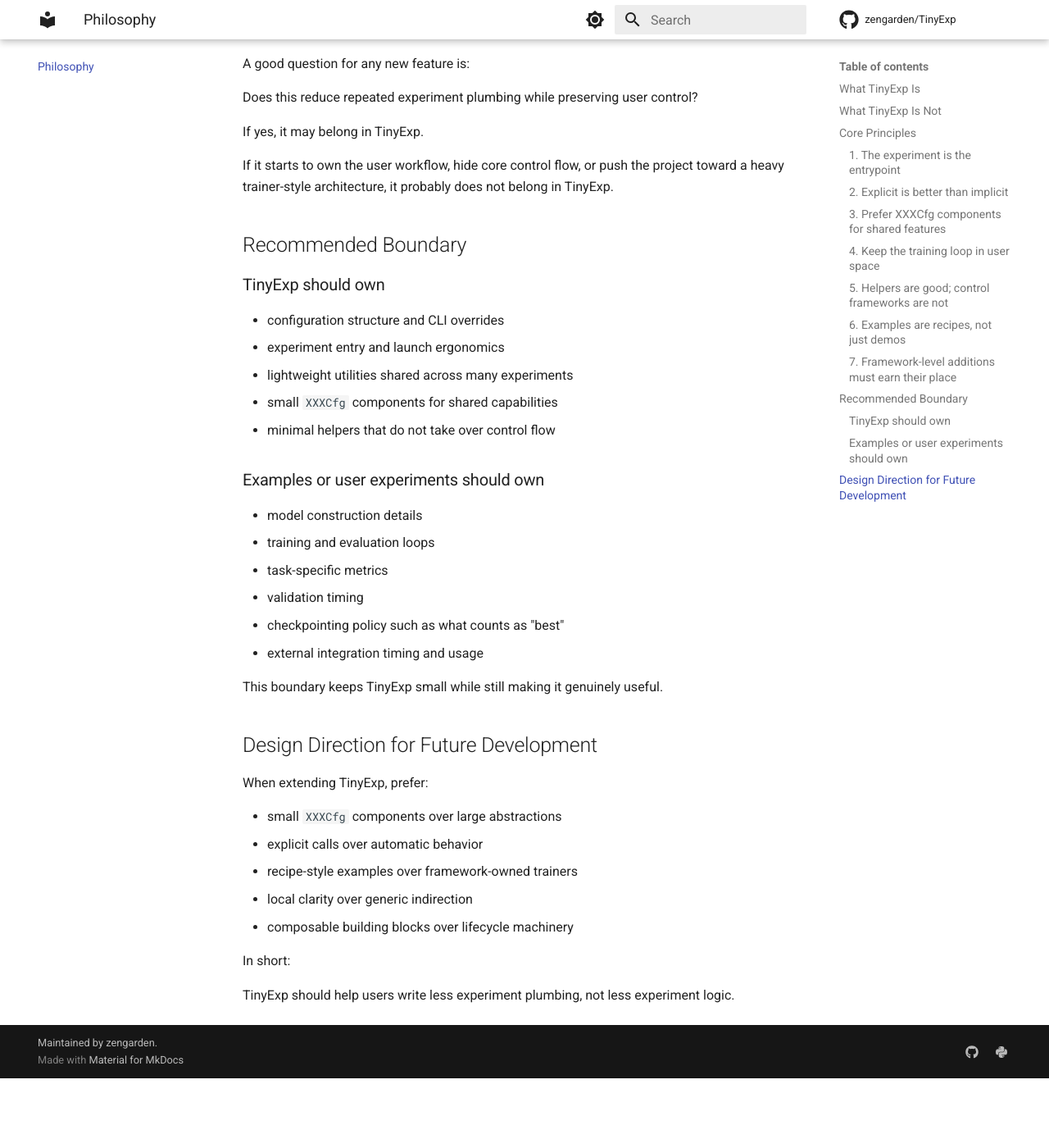
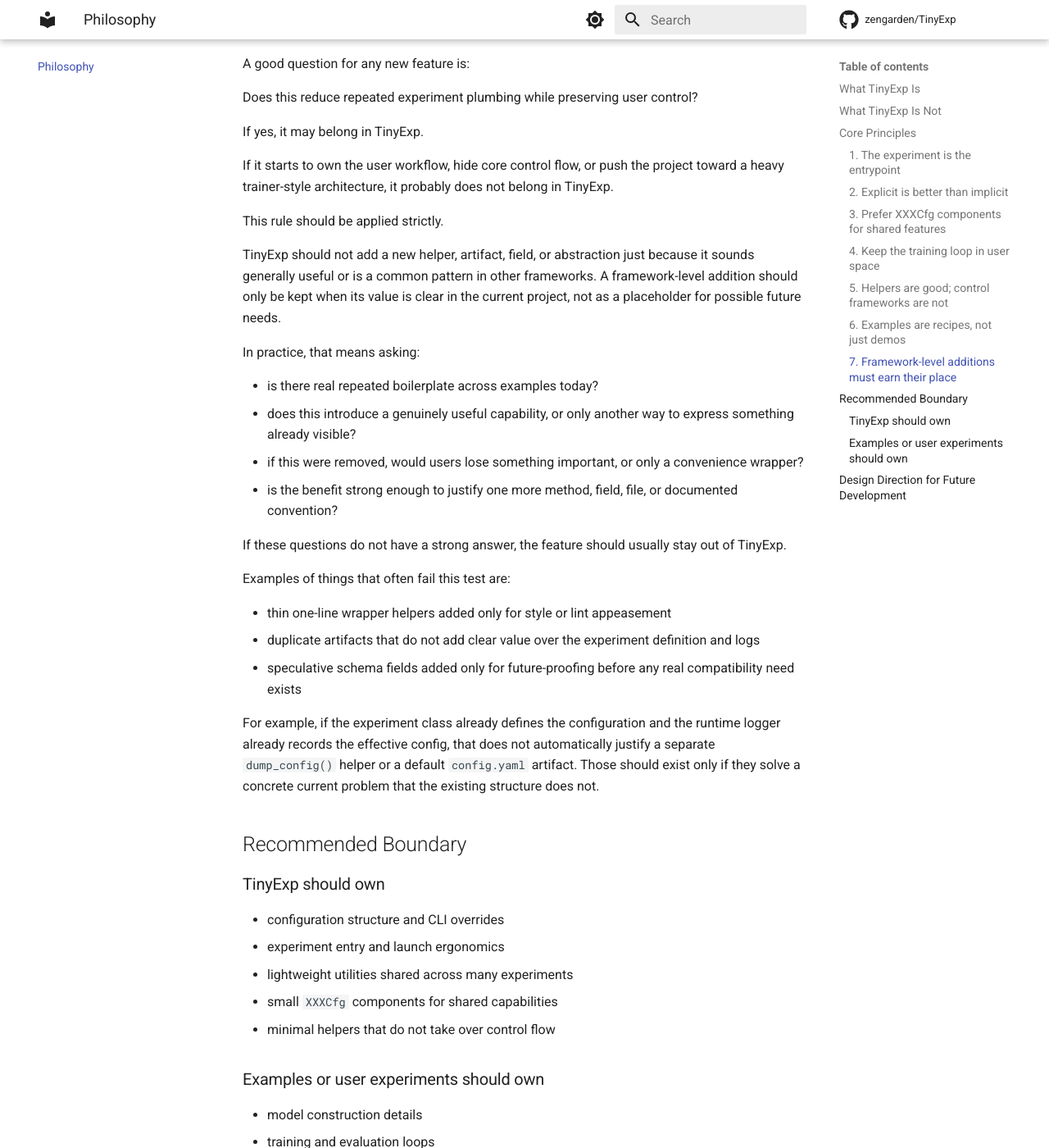
Before and after one commit to HKUST-SAIL/tinyexp, an MkDocs documentation site: the page built from docs/philosophy.md, in a window 1280 px wide and 1400 px high, scrolled down 3085 px. Shown: the whole window at 82% size. Built offline with MkDocs 1.6.1 and Material for MkDocs 9.7.7, drawn with Linux system fonts in a browser that asks for light colours; comment, search, counter and statistics services are not loaded; before the commit the page ends 4400 px from its top, so only the background shows below that; some of the changed text lies outside the part shown.

Commit message:
docs: strengthen framework design guidance

```diff
--- a/docs/philosophy.md
+++ b/docs/philosophy.md
@@ -119,6 +119,31 @@ If yes, it may belong in TinyExp.
 If it starts to own the user workflow, hide core control flow, or push the project toward a heavy trainer-style
 architecture, it probably does not belong in TinyExp.
 
+This rule should be applied strictly.
+
+TinyExp should not add a new helper, artifact, field, or abstraction just because it sounds generally useful or is a
+common pattern in other frameworks. A framework-level addition should only be kept when its value is clear in the
+current project, not as a placeholder for possible future needs.
+
+In practice, that means asking:
+
+- is there real repeated boilerplate across examples today?
+- does this introduce a genuinely useful capability, or only another way to express something already visible?
+- if this were removed, would users lose something important, or only a convenience wrapper?
+- is the benefit strong enough to justify one more method, field, file, or documented convention?
+
+If these questions do not have a strong answer, the feature should usually stay out of TinyExp.
+
+Examples of things that often fail this test are:
+
+- thin one-line wrapper helpers added only for style or lint appeasement
+- duplicate artifacts that do not add clear value over the experiment definition and logs
+- speculative schema fields added only for future-proofing before any real compatibility need exists
+
+For example, if the experiment class already defines the configuration and the runtime logger already records the
+effective config, that does not automatically justify a separate `dump_config()` helper or a default `config.yaml`
+artifact. Those should exist only if they solve a concrete current problem that the existing structure does not.
+
 ## Recommended Boundary
 
 ### TinyExp should own
@@ -149,6 +174,8 @@ When extending TinyExp, prefer:
 - recipe-style examples over framework-owned trainers
 - local clarity over generic indirection
 - composable building blocks over lifecycle machinery
+- removing weak abstractions rather than keeping them "just in case"
+- one clear representation of a concept over several overlapping ones
 
 In short:
 
```
